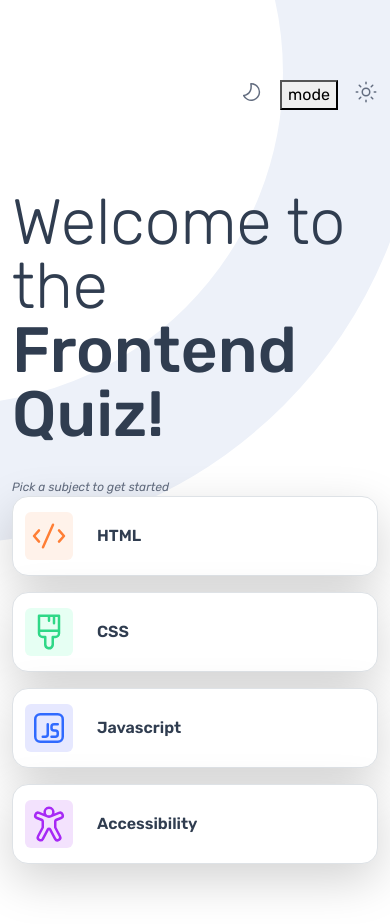
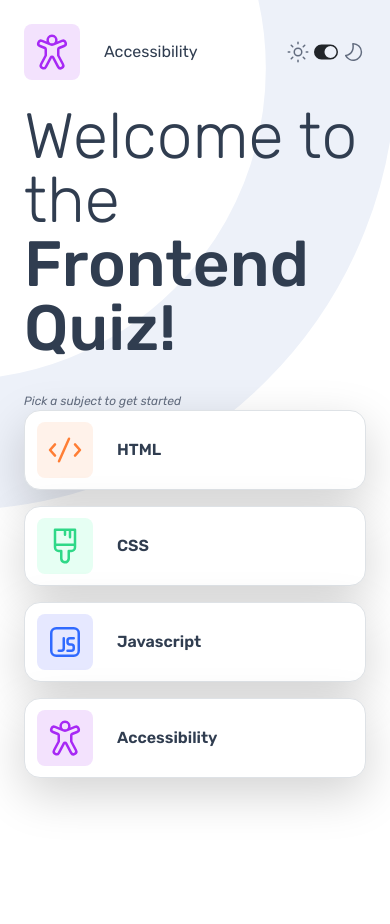
Before and after one commit to DEAckeret/frontend-quiz-app, a website built with webpack: page index.html in a window 390 px wide. After the commit the page ends 868 px from the top, so only its background shows below. Built offline with nearby package versions, Linux system fonts and the light colour scheme; files whose address does not match are found by name.

Commit message:
mobile first work shopping

```diff
--- a/index.html
+++ b/index.html
@@ -17,12 +17,30 @@
 </head>
 <body class="bg-blue">
 
-    <div class="container">
+    <div class="container px-4">
 
-        <div class="d-flex justify-content-end my-7">
+        <div class="d-flex justify-content-between my-7-lg my-4 align-items-center">
+
+            <div id="current-sub" class="d-flex flex-row align-items-center">
+            <img src="./images/icon-accessibility.svg" id="current-sub-icon" class="p-2 rounded-3 bg-purple"/>
+            <p id="current-sub-name" class="px-4 blue-900 ">Accessibility</p>
+            </div>
+
+            <div id="color-mode">
+
+                <!-- sun -->
+                <svg xmlns="http://www.w3.org/2000/svg" width="24" height="24" fill="none" viewBox="0 0 24 24"><path fill="#626C7F" d="M12 1.5a.75.75 0 0 1 .75.75v1.5a.75.75 0 1 1-1.5 0v-1.5A.75.75 0 0 1 12 1.5Zm0 15a4.5 4.5 0 1 0 0-9 4.5 4.5 0 0 0 0 9Zm0-1.5a3 3 0 1 1 0-6 3 3 0 0 1 0 6Zm9.75-2.25a.75.75 0 1 0 0-1.5h-1.5a.75.75 0 1 0 0 1.5h1.5ZM12 19.5a.75.75 0 0 1 .75.75v1.5a.75.75 0 1 1-1.5 0v-1.5a.75.75 0 0 1 .75-.75Zm-8.25-6.75a.75.75 0 1 0 0-1.5h-1.5a.75.75 0 1 0 0 1.5h1.5Zm.969-8.031a.75.75 0 0 1 1.062 0l1.5 1.5a.751.751 0 0 1-1.062 1.062l-1.5-1.5a.75.75 0 0 1 0-1.062Zm1.062 14.562a.75.75 0 1 1-1.062-1.06l1.5-1.5a.75.75 0 1 1 1.062 1.06l-1.5 1.5Zm13.5-14.562a.75.75 0 0 0-1.062 0l-1.5 1.5a.751.751 0 0 0 1.062 1.062l1.5-1.5a.75.75 0 0 0 0-1.062Zm-1.062 14.562a.75.75 0 0 0 1.062-1.06l-1.5-1.5a.75.75 0 0 0-1.062 1.06l1.5 1.5Z"/></svg>
+
+                <!-- toggle -->
+                <svg xmlns="http://www.w3.org/2000/svg" width="24" height="24" fill="currentColor" class="bi bi-toggle-on" viewBox="0 0 16 16">
+                    <path d="M5 3a5 5 0 0 0 0 10h6a5 5 0 0 0 0-10zm6 9a4 4 0 1 1 0-8 4 4 0 0 1 0 8"/>
+                  </svg>
+
+            <!-- <button class="buttonMode mx-lg-3">mode</button> -->
+
+            <!-- moon -->
             <svg xmlns="http://www.w3.org/2000/svg" width="24" height="24" fill="none" viewBox="0 0 24 24"><path fill="#626C7F" d="M11.775 4.522A7.5 7.5 0 1 1 4.898 16.09c2.104-.57 4.974-1.953 6.24-5.326.828-2.211.876-4.408.637-6.241ZM20.184 12a8.997 8.997 0 0 0-9.315-8.994.75.75 0 0 0-.713.888c.345 1.821.42 4.092-.424 6.342-1.2 3.201-4.203 4.26-6.115 4.606a.75.75 0 0 0-.542 1.066A9 9 0 0 0 20.184 12Z"/></svg>
-            <button class="buttonMode mx-3">mode</button>
-            <svg xmlns="http://www.w3.org/2000/svg" width="24" height="24" fill="none" viewBox="0 0 24 24"><path fill="#626C7F" d="M12 1.5a.75.75 0 0 1 .75.75v1.5a.75.75 0 1 1-1.5 0v-1.5A.75.75 0 0 1 12 1.5Zm0 15a4.5 4.5 0 1 0 0-9 4.5 4.5 0 0 0 0 9Zm0-1.5a3 3 0 1 1 0-6 3 3 0 0 1 0 6Zm9.75-2.25a.75.75 0 1 0 0-1.5h-1.5a.75.75 0 1 0 0 1.5h1.5ZM12 19.5a.75.75 0 0 1 .75.75v1.5a.75.75 0 1 1-1.5 0v-1.5a.75.75 0 0 1 .75-.75Zm-8.25-6.75a.75.75 0 1 0 0-1.5h-1.5a.75.75 0 1 0 0 1.5h1.5Zm.969-8.031a.75.75 0 0 1 1.062 0l1.5 1.5a.751.751 0 0 1-1.062 1.062l-1.5-1.5a.75.75 0 0 1 0-1.062Zm1.062 14.562a.75.75 0 1 1-1.062-1.06l1.5-1.5a.75.75 0 1 1 1.062 1.06l-1.5 1.5Zm13.5-14.562a.75.75 0 0 0-1.062 0l-1.5 1.5a.751.751 0 0 0 1.062 1.062l1.5-1.5a.75.75 0 0 0 0-1.062Zm-1.062 14.562a.75.75 0 0 0 1.062-1.06l-1.5-1.5a.75.75 0 0 0-1.062 1.06l1.5 1.5Z"/></svg>
+            </div>
 
         </div>
 
@@ -43,17 +61,17 @@
                 <main class="col-12 col-md-6">
                     <div class="d-flex flex-column">
                         <button id="html-quiz" class="quiz-button bg-white rounded-4 border border-default mb-3 py-3 fw-bold blue-900 shadow-lg btn-1 align-items-center">
-                            <img src="./images/icon-html.svg" id="html-svg" class="svg p-1 rounded-2 bg-orange me-4"/>
+                            <img src="./images/icon-html.svg" id="html-svg" class="svg p-2 rounded-3 bg-orange me-4"/>
                             HTML
                         </button>
                         <button id="css-quiz" class="quiz-button bg-white rounded-4 border border-default mb-3 py-3 fw-bold blue-900 shadow-lg btn-1 align-items-center">
-                            <img src="./images/icon-css.svg" class="svg bg-green rounded-2 p-1 me-4"/> CSS
+                            <img src="./images/icon-css.svg" class="svg bg-green rounded-3 p-2 me-4"/> CSS
                         </button>
                         <button id="js-quiz" class="quiz-button bg-white rounded-4 border border-default mb-3 py-3 fw-bold blue-900 shadow-lg btn-1 align-items-center">
-                            <img src="./images/icon-js.svg" class="svg bg-blueish rounded-2 p-1 me-4"/> Javascript
+                            <img src="./images/icon-js.svg" class="svg bg-blueish rounded-3 p-2 me-4"/> Javascript
                         </button>
                         <button id="accessibility-quiz" class="quiz-button bg-white rounded-4 border border-default mb-3 py-3 fw-bold blue-900 shadow-lg btn-1 align-items-center">
-                           <img src="./images/icon-accessibility.svg" class="svg bg-purple rounded-2 p-1 me-4" /> Accessibility
+                           <img src="./images/icon-accessibility.svg" class="svg bg-purple rounded-3 p-2 me-4" /> Accessibility
                         </button>
                     </div>
                 </main>
--- a/sass/main.scss
+++ b/sass/main.scss
@@ -11,7 +11,7 @@ $blue-700: hsl(219 13% 44%);
 $blue-800: hsl(215 27% 32%);
 $blue-900: hsl(216 25% 25%);
 
-$orange: #fff2ea;
+$orange: #FFF1E9;
 $green: hsl(151, 100%, 95%);
 $blueish: hsl(235, 100%, 95%);
 $purple: hsl(277, 87%, 94%);
@@ -56,9 +56,11 @@ $purple: hsl(277, 87%, 94%);
   color: $blue-100;
 }
 
-.my-7 {
-    margin-top: 5rem;
-    margin-bottom: 5rem;
+@media (min-width: 992px) {
+  .my-7-lg {
+      margin-top: 5rem;
+      margin-bottom: 5rem;
+  }
 }
 
 .fw-semi-bold {
```
